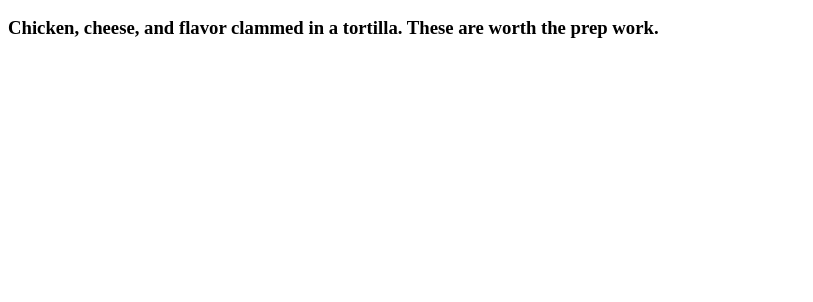
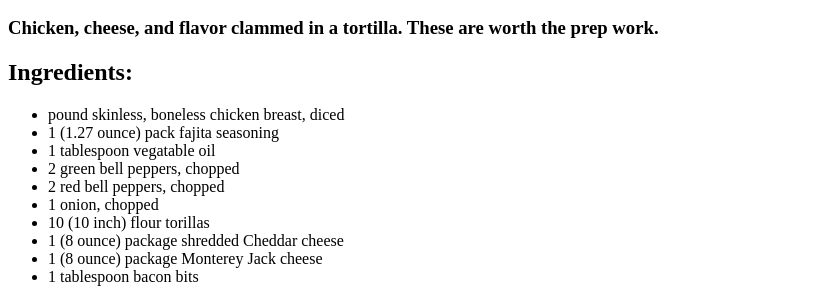
Before and after one commit to agsprague/odin-recipes2, a plain HTML site: page recipes/chicken-quesadilla.html in a window 1280 px wide. Shown: the part 884-1186 px from the top of the page, without its empty margins (0-813 px from the left). Before the commit the page ends 941 px from the top, so only its background shows below. Drawn offline with Linux system fonts and the light colour scheme.

Commit message:
add ingredients

```diff
--- a/recipes/chicken-quesadilla.html
+++ b/recipes/chicken-quesadilla.html
@@ -9,5 +9,18 @@
         <img src="../images/chkn-dilla.jpg">
         <h2>Chicken Quesadilla</h2>
         <h3>Chicken, cheese, and flavor clammed in a tortilla. These are worth the prep work.</h3>
+        <h2>Ingredients:</h2>
+        <ul>
+            <li> pound skinless, boneless chicken breast, diced</li>
+            <li>1 (1.27 ounce) pack fajita seasoning</li>
+            <li>1 tablespoon vegatable oil</li>
+            <li>2 green bell peppers, chopped</li>
+            <li>2 red bell peppers, chopped</li>
+            <li>1 onion, chopped</li>
+            <li>10 (10 inch) flour torillas</li>
+            <li>1 (8 ounce) package shredded Cheddar cheese</li>
+            <li>1 (8 ounce) package Monterey Jack cheese</li>
+            <li>1 tablespoon bacon bits</li>
+        </ul>
     </body>
 </html>
```
